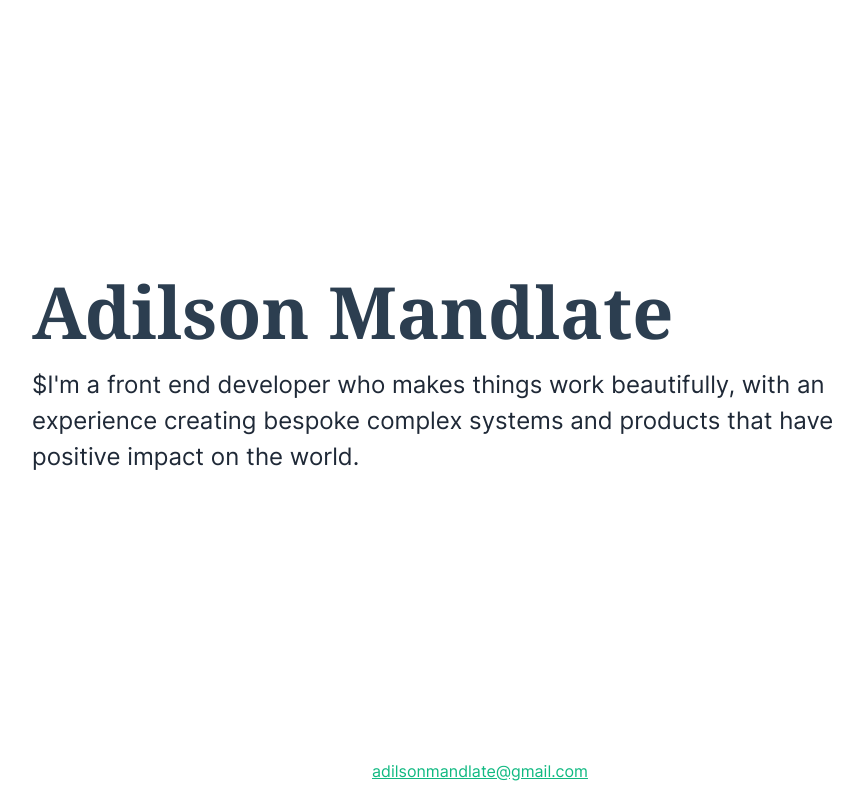
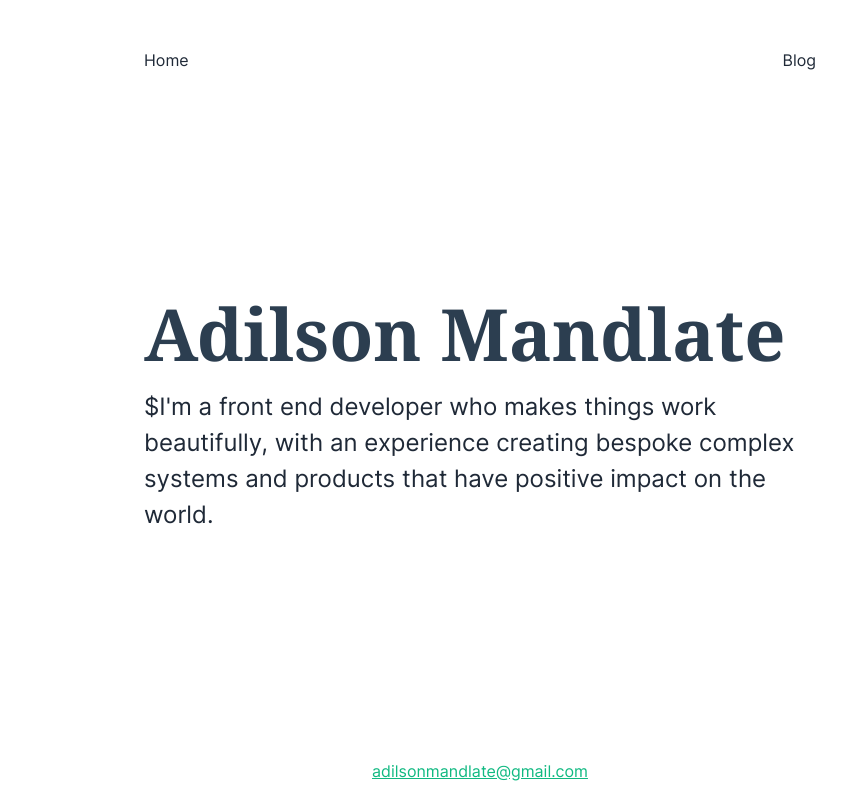
Before and after one commit to adilsonmandlate/adilsonmandlate.dev, a Next.js app: page / in a window 1280 px wide. Shown: the whole page, without its empty margins (160-1023 px from the left). Built offline with nearby package versions, Linux system fonts and the light colour scheme; what @tailwindcss/typography would draw is missing.

Commit message:
feat: update app docuemnt

```diff
--- a/src/pages/_app.js
+++ b/src/pages/_app.js
@@ -1,16 +1,18 @@
 import "../styles/global.css";
 import { Footer } from "../components/Footer";
+import { Navbar } from "../components/Navbar";
 
 function MyApp({ Component, pageProps }) {
   return (
     <div className="grid grid-rows-app">
-      <div className="min-h-app flex justify-center self-center">
-        <main className="max-w-5xl p-12 h-full m-auto">
+      <Navbar />
+      <div className="min-h-app pt-20 flex justify-center self-center">
+        <main className="max-w-3xl p-12 h-full m-auto">
           <Component {...pageProps} />
         </main>
       </div>
 
-      <Footer className="self-center mb-8 md:mb-2 text-center" />
+      <Footer className="max-w-full self-center mb-8 md:mb-2 text-center" />
     </div>
   );
 }
```
